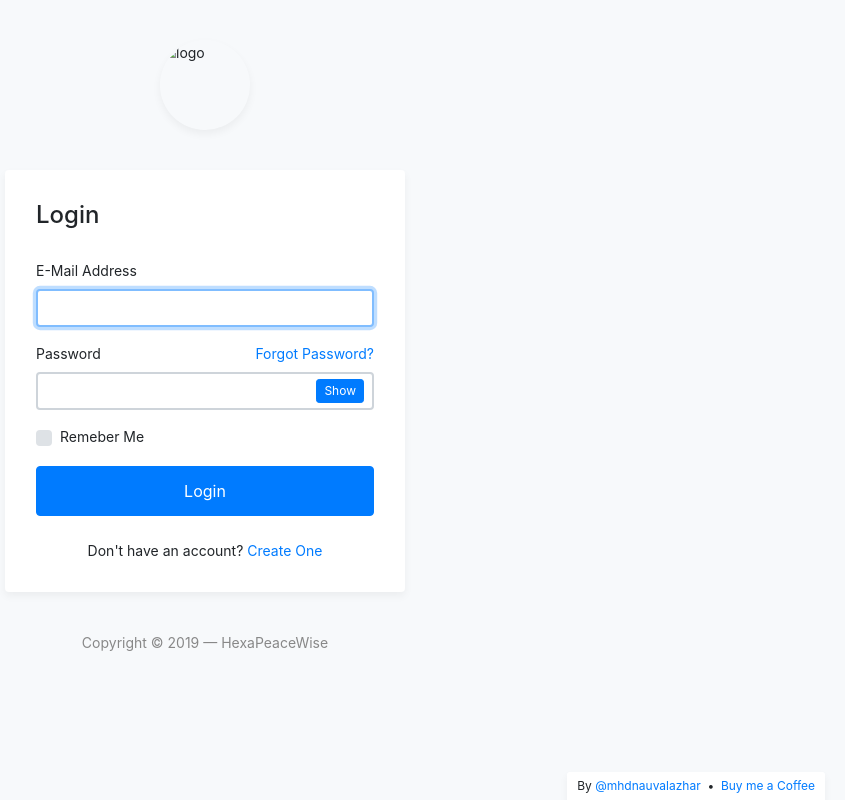
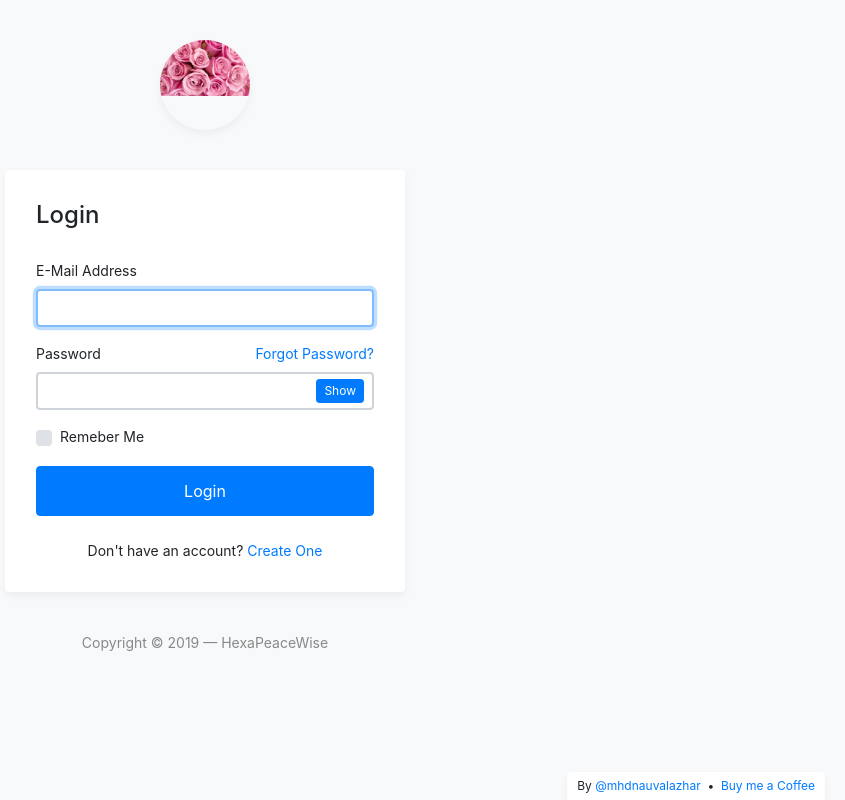
Before and after one commit to sabinescott/HexaPeaceWise, a plain HTML site: page index.html in a window 1280 px wide. Shown: the whole page, without its empty margins (435-1280 px from the left). Drawn offline with Linux system fonts and the light colour scheme.

Commit message:
Update index.html

```diff
--- a/index.html
+++ b/index.html
@@ -15,7 +15,7 @@
 			<div class="row justify-content-md-center h-100">
 				<div class="card-wrapper">
 					<div class="brand">
-						<img src="img/logo.jpg" alt="logo">
+						<img src="Pink-Rose-Flower-Background.jpg" alt="logo">
 					</div>
 					<div class="card fat">
 						<div class="card-body">
```
